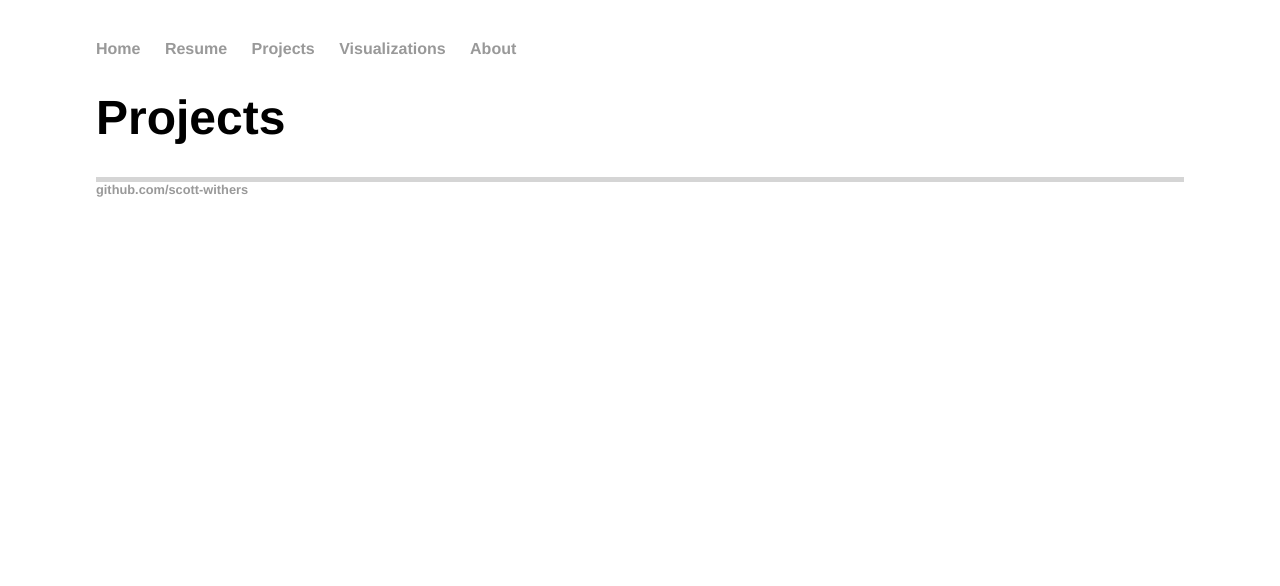
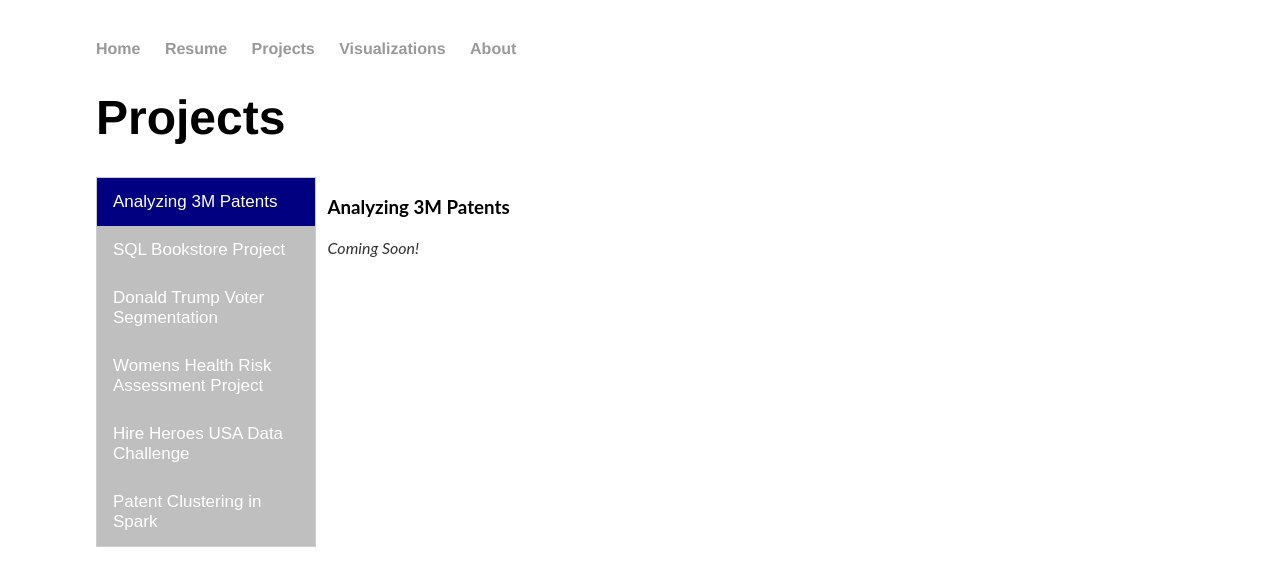
Before and after one commit to scott-withers/scott-withers.github.io, a plain HTML site: page projects.html in a window 1280 px wide. Drawn offline with Linux system fonts and the light colour scheme.

Commit message:
projectchanges

```diff
--- a/projects.html
+++ b/projects.html
@@ -3,6 +3,49 @@
   <head>
     <title>Withers Projects</title>
     <link rel="stylesheet" type="text/css" href="/css/main.css">
+  </head>
+    <style>
+      body {font-family: "Lato", sans-serif;}
+      /* Style the tab */
+      div.tab {
+        float: left;
+        border: 1px solid #ccc;
+        background-color: #bfbfbf;
+        width: 20%;
+        height: auto;
+      }
+      /* Style the buttons inside the tab */
+      div.tab button {
+        display: block;
+        background-color: inherit;
+        color: white;
+        padding: 14px 16px;
+        width: 100%;
+        border: none;
+        outline: none;
+        text-align: left;
+        cursor: pointer;
+        transition: 0.3s;
+        font-size: 17px;
+      }
+      /* Change background color of buttons on hover */
+      div.tab button:hover {
+        background-color: #000080;
+      }
+      /* Create an active/current "tab button" class */
+      div.tab button.active {
+        background-color: #000080;
+      }
+      /* Style the tab content */
+      .tabcontent {
+        float: left;
+        padding: 0px 12px;
+        border: none;
+        width: 70%;
+        border-left: none;
+        height: 30px;
+      }
+    </style>
   </head>
   <body>
     <nav>
@@ -19,11 +62,75 @@
       <div class="blurb">
           <h1>Projects</h1>
       </div><!-- /.blurb -->
-
-      <div id="footer">
-          <a href="https://github.com/scott-withers">github.com/scott-withers</a>
+    </div><!-- /.container -->
+      <div class="tab">
+        <button class="tablinks" onclick="openProj(event, '3M')" id="defaultOpen">Analyzing 3M Patents</button>
+        <button class="tablinks" onclick="openProj(event, 'Book')">SQL Bookstore Project</button>
+        <button class="tablinks" onclick="openProj(event, 'Trump')">Donald Trump Voter Segmentation</button>
+        <button class="tablinks" onclick="openProj(event, 'Risk')">Womens Health Risk Assessment Project</button>
+        <button class="tablinks" onclick="openProj(event, 'HHUSA')">Hire Heroes USA Data Challenge</button>
+        <button class="tablinks" onclick="openProj(event, 'Patent')">Patent Clustering in Spark</button>
       </div>
 
-    </div><!-- /.container -->
+      <div id="3M" class="tabcontent">
+        <h3>Analyzing 3M Patents</h3>
+        <p>
+          <i>Coming Soon!</i>
+        </p>
+      </div>
+
+      <div id="Book" class="tabcontent">
+        <h3>SQL Bookstore Project</h3>
+        <p>
+          <i>Coming Soon!</i>
+        </p>
+      </div>
+
+      <div id="Trump" class="tabcontent">
+        <h3>Donald Trump Voter Segmentation</h3>
+        <p>
+          <i>Coming Soon!</i>
+        </p>
+      </div>
+
+      <div id="Risk" class="tabcontent">
+        <h3>Womens Health Risk Assessment</h3>
+        <p>
+          <i>Coming Soon!</i>
+        </p>
+      </div>
+
+      <div id="HHUSA" class="tabcontent">
+        <h3>Hire Heroes USA Data Challenge</h3>
+        <p>
+          <i>Coming Soon!</i>
+        </p>
+      </div>
+
+      <div id="Patent" class="tabcontent">
+        <h3>Patent Clustering in Spark</h3>
+        <p>
+          <i>Coming Soon!</i>
+        </p>
+      </div>
+
+      <script>
+        function openProj(evt, projName) {
+            var i, tabcontent, tablinks;
+            tabcontent = document.getElementsByClassName("tabcontent");
+            for (i = 0; i < tabcontent.length; i++) {
+                tabcontent[i].style.display = "none";
+            }
+            tablinks = document.getElementsByClassName("tablinks");
+            for (i = 0; i < tablinks.length; i++) {
+                tablinks[i].className = tablinks[i].className.replace(" active", "");
+            }
+            document.getElementById(projName).style.display = "block";
+            evt.currentTarget.className += " active";
+        }
+
+        // Get the element with id="defaultOpen" and click on it
+        document.getElementById("defaultOpen").click();
+        </script>
   </body>
 </html>
```
Also changed, not shown: about_me.html (+2 -7 lines), resume.html (+32 -56 lines).
